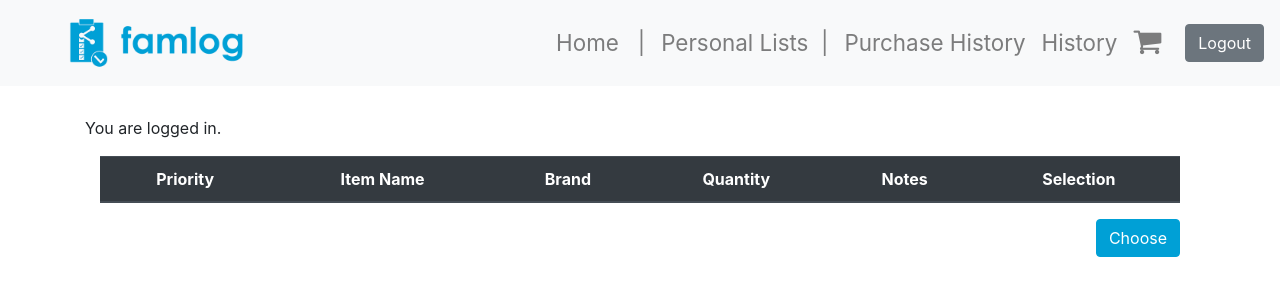
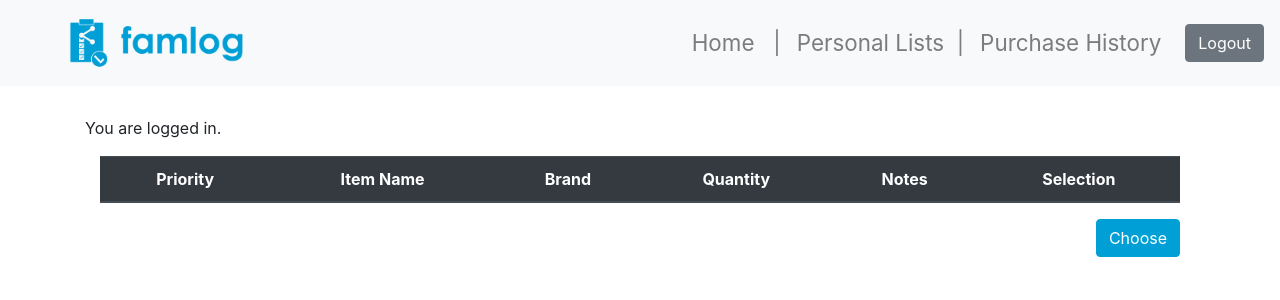
Before and after one commit to CS157A-Team39-FAMLOG/famlog, a PHP site: page /index.php in a window 1280 px wide. Shown: the top 300 px of the page. Run offline with PHP 8.4, Linux system fonts and the light colour scheme; a user stored in the database is signed in; data comes from the database, SQL or seed files in the repository; data that the repository does not hold is empty.

Commit message:
remove redundant items

```diff
--- a/navigation.php
+++ b/navigation.php
@@ -54,12 +54,6 @@
                         <li class="nav-item">
                             <a class="nav-link" href="purchaseHistory.php">Purchase History</a>
                         </li>
-                        <li class="nav-item">
-                            <a class="nav-link" href="#">History</a>
-                        </li>
-                        <li class="nav-item">
-                            <a class="nav-link" href="#"><i class="fa fa-shopping-cart" style="font-size:30px"></i></a>
-                        </li>
                     </ul>
                     <form class="form-group my-2 my-lg-0" action="functional/logout_functional.php" method="post">
                         <button  class="btn btn-secondary" type="submit" name="logout">Logout</button>
```
